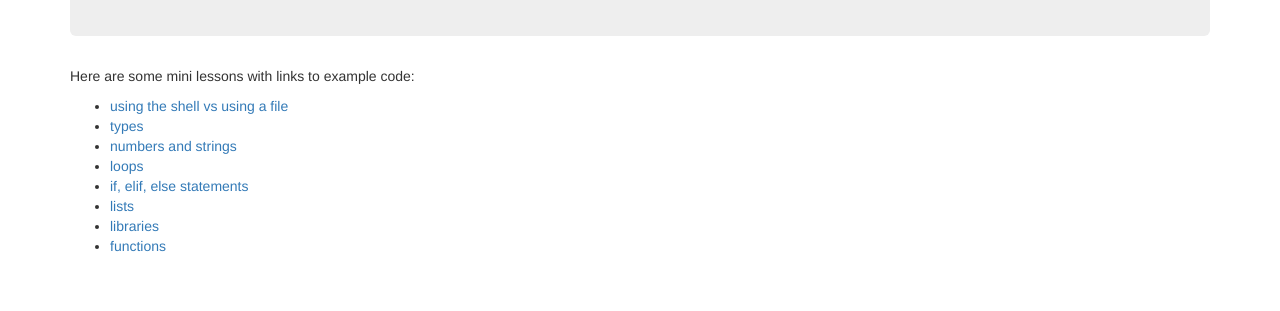
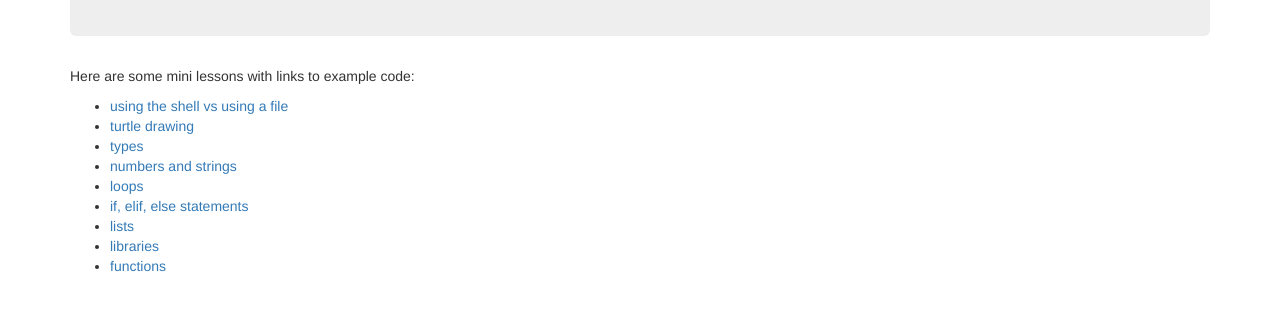
Before and after one commit to Izydorczak/Izydorczak.github.io, a plain HTML site: page index.html in a window 1280 px wide. Shown: the part 123-434 px from the top of the page. Drawn offline with nearby package versions, Linux system fonts and the light colour scheme.

Commit message:
Update index.html

```diff
--- a/index.html
+++ b/index.html
@@ -18,14 +18,15 @@
     <div class="container">
       <p>Here are some mini lessons with links to example code:</p>
       <ul>
-        <li><a href="http://wendyjan.github.io/learn_python/gdi_buffalo_2015/class1/file_vs_shell.html">using the shell vs using a file</a></li>
-        <li><a href="http://wendyjan.github.io/learn_python/gdi_buffalo_2015/class1/types_overview.html">types</a></li>
-        <li><a href="http://wendyjan.github.io/learn_python/gdi_buffalo_2015/class1/numbers_strings.html">numbers and strings</a></li>
-        <li><a href="http://wendyjan.github.io/learn_python/gdi_buffalo_2015/class1/loops.html">loops</a></li>
-        <li><a href="http://wendyjan.github.io/learn_python/gdi_buffalo_2015/class1/if_else.html">if, elif, else statements</a></li>
-        <li><a href="http://wendyjan.github.io/learn_python/gdi_buffalo_2015/class1/lists.html">lists</a></li>
-        <li><a href="http://wendyjan.github.io/learn_python/gdi_buffalo_2015/class1/libraries.html">libraries</a></li>
-        <li><a href="http://wendyjan.github.io/learn_python/gdi_buffalo_2015/class1/functions.html">functions</a></li>
+        <li><a href="http://izydorczak.github.io/learn_python/gdi_buffalo_2015/class1/file_vs_shell.html">using the shell vs using a file</a></li>
+        <li><a href="http://izydorczak.github.io/learn_python/gdi_buffalo_2015/class1/turtle_lesson.html">turtle drawing</a></li>
+        <li><a href="http://izydorczak.github.io/learn_python/gdi_buffalo_2015/class1/types_overview.html">types</a></li>
+        <li><a href="http://izydorczak.github.io/learn_python/gdi_buffalo_2015/class1/numbers_strings.html">numbers and strings</a></li>
+        <li><a href="http://izydorczak.github.io/learn_python/gdi_buffalo_2015/class1/loops.html">loops</a></li>
+        <li><a href="http://izydorczak.github.io/learn_python/gdi_buffalo_2015/class1/if_else.html">if, elif, else statements</a></li>
+        <li><a href="http://izydorczak.github.io/learn_python/gdi_buffalo_2015/class1/lists.html">lists</a></li>
+        <li><a href="http://izydorczak.github.io/learn_python/gdi_buffalo_2015/class1/libraries.html">libraries</a></li>
+        <li><a href="http://izydorczak.github.io/learn_python/gdi_buffalo_2015/class1/functions.html">functions</a></li>
       </ul>
     </div> <!-- end of container for list of links -->
   </body>
```
